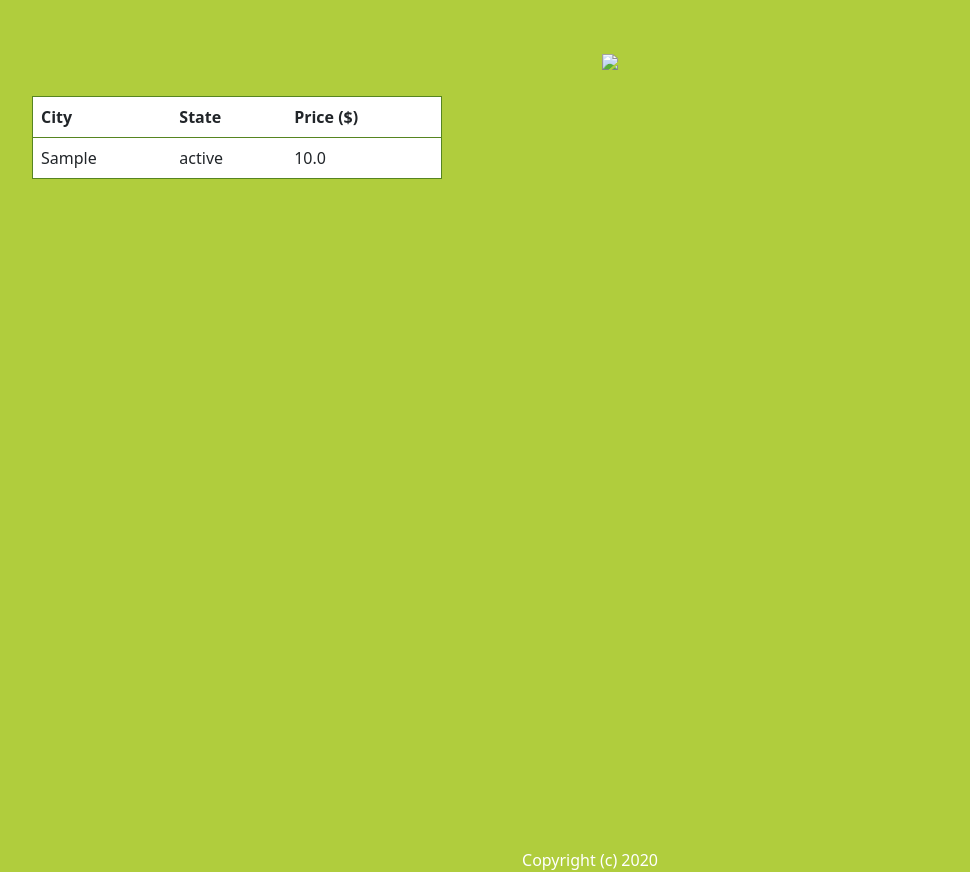
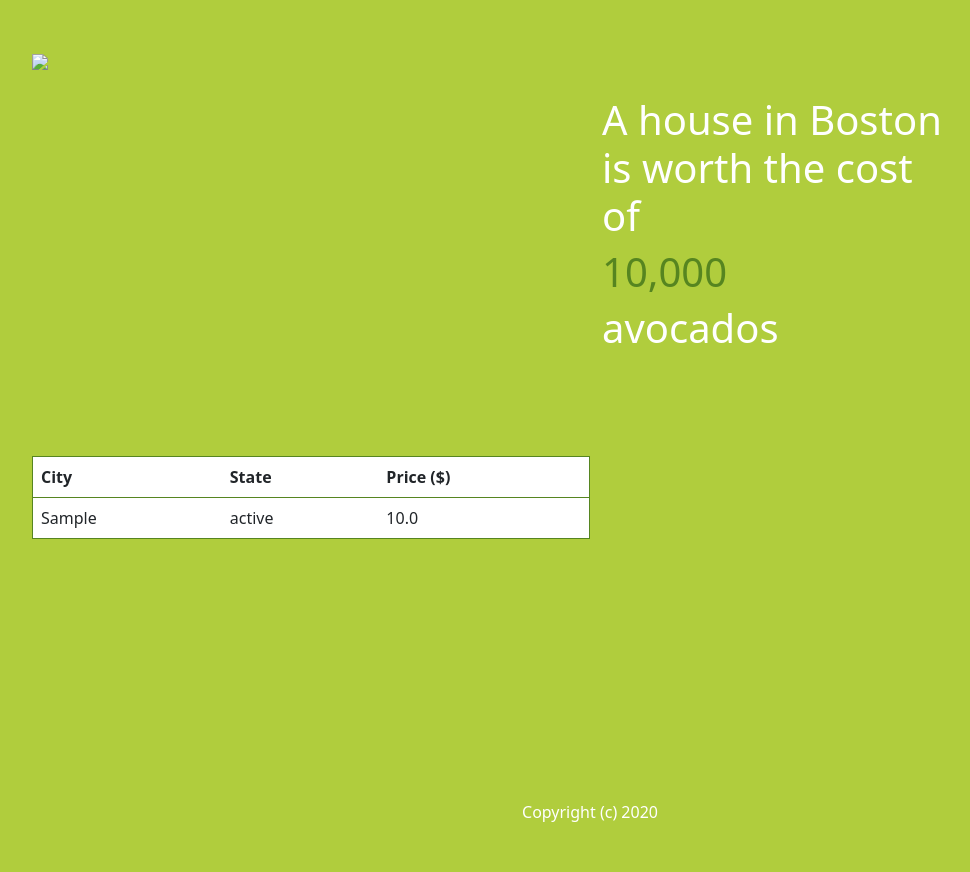
Before and after one commit to akc2022/pricing, a Django app: template website/templates/website/house_price_data.html in a window 1280 px wide. Shown: the part 62-934 px from the top of the page, without its empty margins (50-1020 px from the left). After the commit the page ends 884 px from the top, so only its background shows below. Run offline with Django 4.2, Linux system fonts and the light colour scheme; tables that the repository leaves empty hold one stand-in row (values such as "Sample post"); the template is opened without the code that fills it: values that come from a table or form of the project are taken from there, most other values are stand-ins (such as "Sample title", 1, 10 or a date in 2020); parts of the project's set-up code (start-up, migrations or seed data) failed here and were passed over.

Commit message:
reformatted home price data, added avocado cost section to home price page

```diff
--- a/static/website/css/style.css
+++ b/static/website/css/style.css
@@ -13,3 +13,7 @@
 	border: 1px solid;
 	border-color: #568520 !important;
 }
+
+#avocadoCost {
+	color: #568520 !important;
+}
--- a/website/templates/website/avocado_price_data.html
+++ b/website/templates/website/avocado_price_data.html
@@ -1,10 +1,10 @@
 {% extends 'website/base.html' %}
 
 {% block content %}
-<div class="container-flex" id="avocadoData">
+<div class="container-flex pt-5" id="avocadoData">
 	<div class="row">
 		<div class ="col d-flex justify-content-center">
-<table class="table w-75" id="table">
+<table class="table w-75">
   <tr>
     <th scope = "col">City</th>
     <th scope = "col">Type</th>
--- a/website/templates/website/house_price_data.html
+++ b/website/templates/website/house_price_data.html
@@ -1,10 +1,21 @@
 {% extends 'website/base.html' %}
 
 {% block content %}
-<div class="container pt-5">
-  <div class="row d-flex" id="avocadoData">
-    <div class ="col pt-5">
-<table class="table w-75">
+<div class="container pt-5" id="avocadoData">
+  <div class="row d-flex">
+<div class="col">
+  <img src="data:img/png;base64, {{chart| safe}}"/>
+</div>
+<div class="col p-5">
+  <div class="row w-75">
+  <h1 class="text-white">A house in Boston is worth the cost of</h1><h1 id="avocadoCost">10,000</h1><h1 class="text-white"> avocados</h1>
+  </div>
+</div>
+</div>
+<div class="row">
+
+<div class ="col pt-5">
+<table class="table w-50">
   <tr>
     <th scope = "col">City</th>
     <th scope = "col">State</th>
@@ -21,12 +32,9 @@
   </tbody>
 </table>
 </div>
-<div class="col">
-  <img src="data:img/png;base64, {{chart| safe}}"/>
-</div>
-</div>
 </div>
 </div>
 
 
+
 {% endblock %}
--- a/website/utils.py
+++ b/website/utils.py
@@ -14,7 +14,7 @@
 
 def get_plot(x,y):
 	plt.switch_backend('AGG')
-	plt.figure(figsize = (7,4))
+	plt.figure(figsize = (8,4))
 	plt.title("Median Home Sale Price")
 	plt.bar(x,y, color='#568520')
 	plt.xlabel("City")
```
